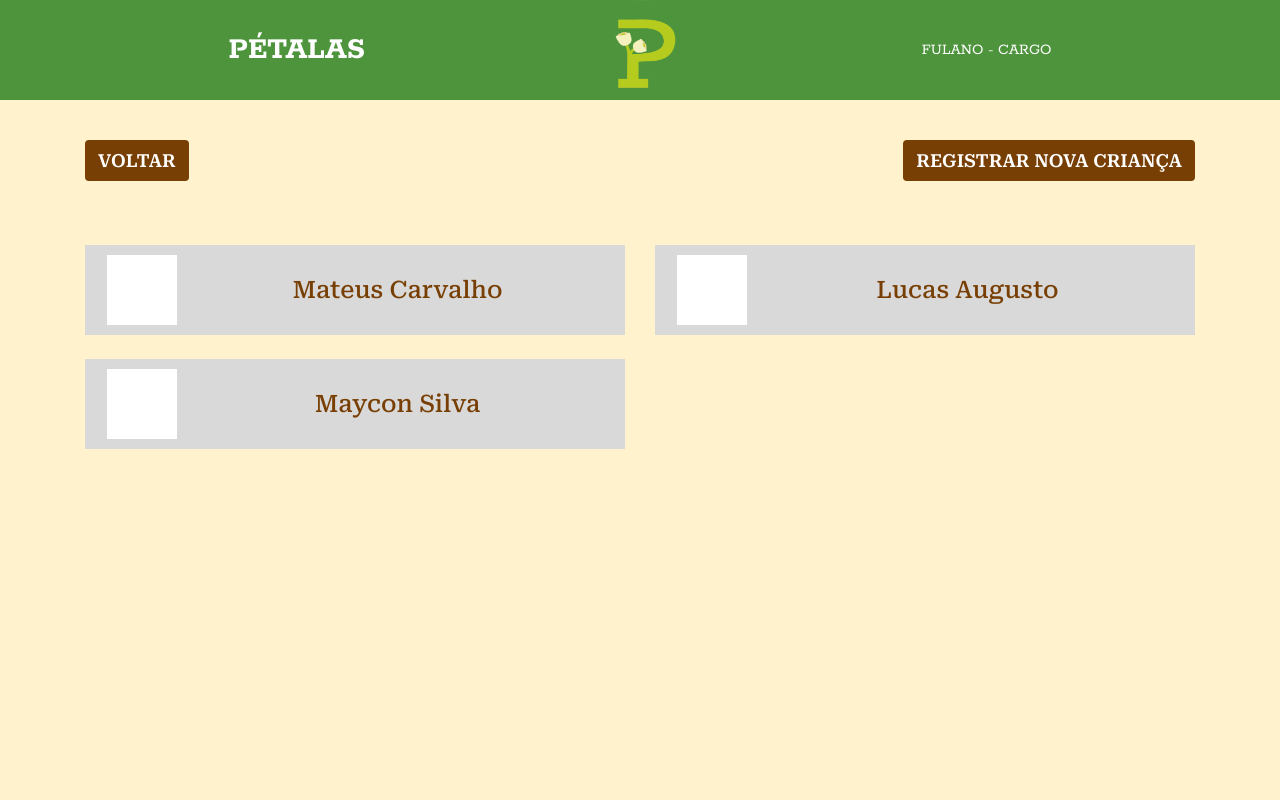
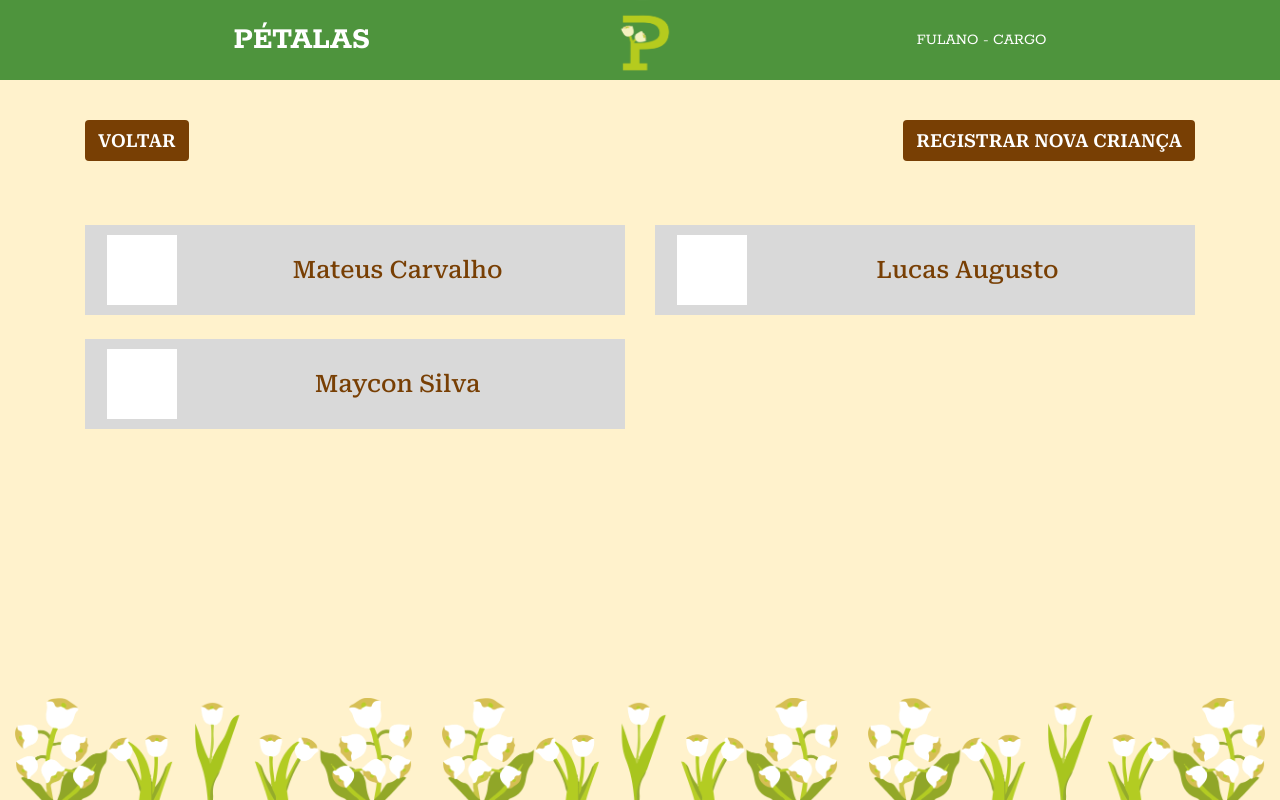
Before and after one commit to joaovfittipaldi/Petalas, a Django app: page /criancas/ in a window 1280 px wide. Run offline with Django 4.2, Linux system fonts and the light colour scheme; data comes from the database, SQL or seed files in the repository; some libraries are stand-ins or nearby versions.

Commit message:
correção de erro

```diff
--- a/petala/templates/info_crianca.html
+++ b/petala/templates/info_crianca.html
@@ -5,10 +5,10 @@
     <a href="/criancas/" class="btn custom-btn titulo-site">VOLTAR</a>
     <a href="#" class="btn custom-btn titulo-site">ATIVIDADES DA CRIANÇA</a>
   </div>
-  <div class="container mt-4 d-flex align-items-center justify-content-center">
+  <div class="container mt-2 d-flex align-items-center justify-content-center">
     <div class="card col-lg-5">
       <div class="card-body">
-        <h5 class="titulo-site text-center" style="color: #bf9000; font-size: x-large">{{crianca.nome}}</h5>
+        <h5 class="titulo-site text-center" style="color: #bf9000; font-size: x-large">{{crianca.nome}}</h5> <br>
         <p>ID: {{crianca.id_crianca}}</p>
         <p>Idade: {{crianca.idade}}</p>
         <p>Nascimento: {{ crianca.nascimento|date:"d-m-Y" }}</p>
--- a/petala/templates/navbar.html
+++ b/petala/templates/navbar.html
@@ -68,8 +68,8 @@
         flex-grow: 1;
       }
       .custom-circle {
-        width: 100px;
-        height: 100px;
+        width: 80px;
+        height: 80px;
         border-radius: 50%;
         margin: -10px 20px;
       }
@@ -99,6 +99,17 @@
       .custom-btn{
         font-size: large;
       }
+
+      .no-gutters > .col-4 {
+        padding-right: 15px;
+        padding-left: 15px;
+      }
+      .no-gutters img {
+        width: 100%;
+        height: auto;
+        display: block;
+      }
+
     </style>
   </head>
   <body>
@@ -108,6 +119,14 @@
       <div class="cargo-text texto-fonte-marca">FULANO - CARGO</div>
     </nav>
 
+    <footer style="position: fixed; bottom: 0; width: 100%; padding-left: 0; padding-right: 0;">
+      <div class="row no-gutters">
+        <div class="col-4"> <img src="{% static 'img/flores_sem_fundo_updated.png' %}" alt="Rodapé"> </div>
+        <div class="col-4"> <img src="{% static 'img/flores_sem_fundo_updated.png' %}" alt="Rodapé"> </div>
+        <div class="col-4"> <img src="{% static 'img/flores_sem_fundo_updated.png' %}" alt="Rodapé"> </div>
+      </div>
+    </footer>
+
     <script src="https://ajax.googleapis.com/ajax/libs/jquery/3.5.1/jquery.min.js"></script>
     <script src="https://maxcdn.bootstrapcdn.com/bootstrap/4.5.2/js/bootstrap.min.js"></script>
   </body>
```
Also changed, not shown: petala/petalas_app/static/img/flores_sem_fundo.png (renamed from petala/petalas_app/static/img/flores sem fundo.png), petala/petalas_app/static/img/flores_sem_fundo_updated.png (added), petala/templates/cadastro_crianca.html (line endings or trailing spaces), petala/templates/criancas.html (line endings or trailing spaces), petala/templates/home.html (line endings or trailing spaces).
